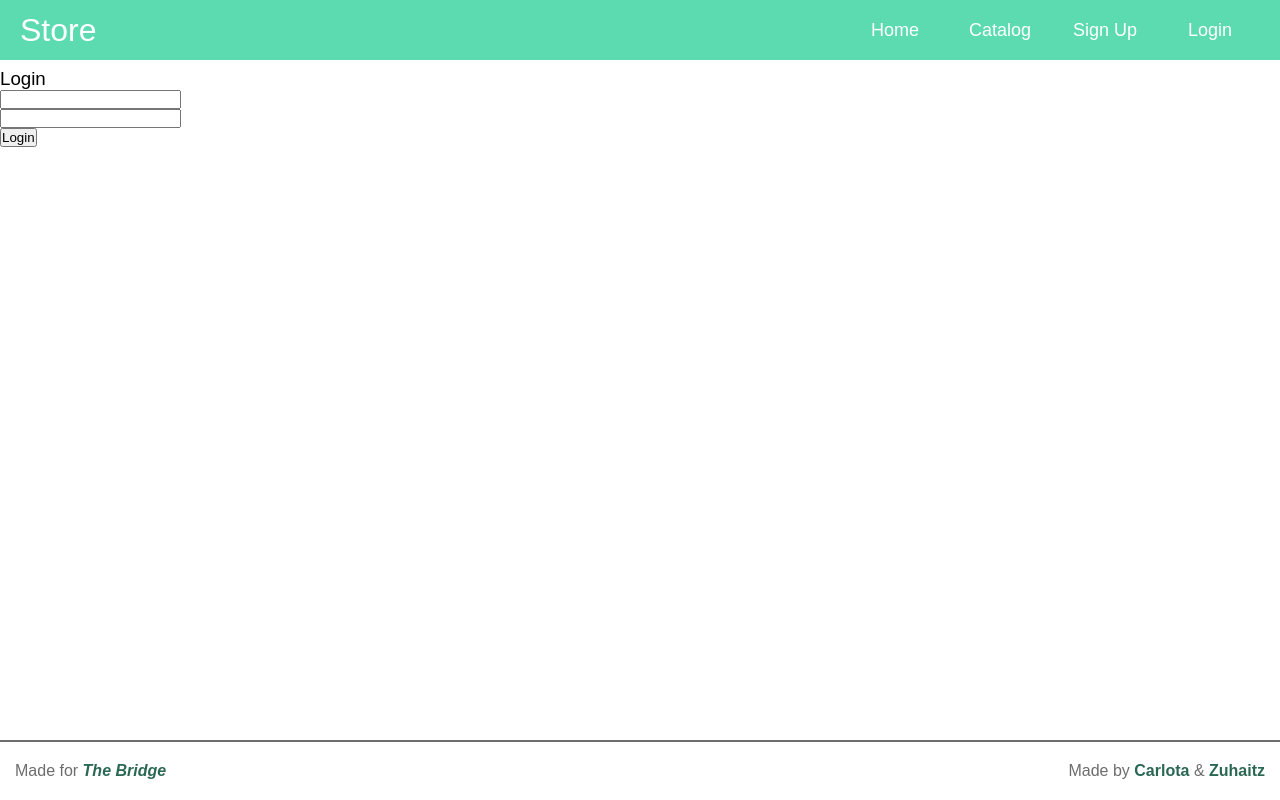
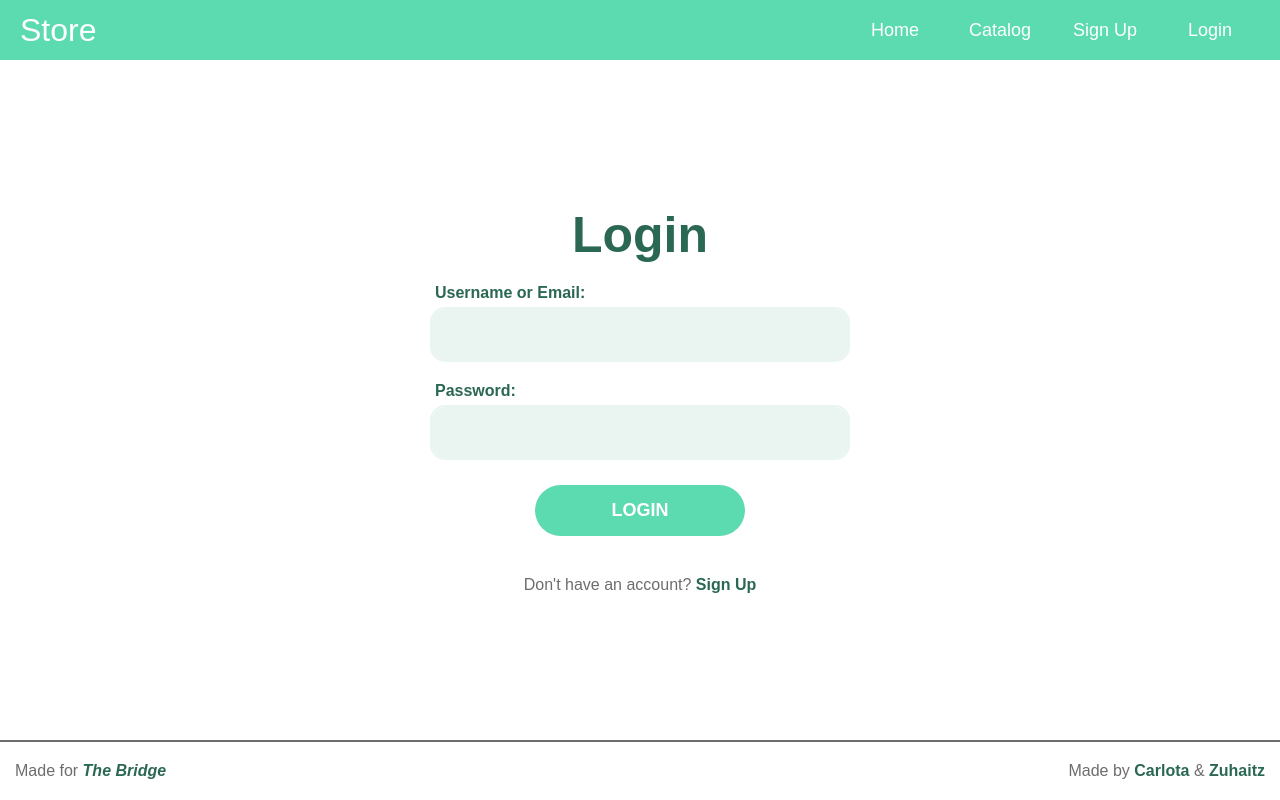
Before and after one commit to Zuhaitz/bridge-ecommerce-frontend, a React (Vite) app: page /login in a window 1280 px wide. Built offline with nearby package versions, Linux system fonts and the light colour scheme; a web font is replaced by a local one.

Commit message:
login page styling and validation

```diff
--- a/src/pages/login/Login.jsx
+++ b/src/pages/login/Login.jsx
@@ -1,5 +1,8 @@
 import { useContext, useState } from "react";
+import { useNavigate } from "react-router-dom";
 import { UserContext } from "../../context/UserContext/UserState";
+
+import "./Login.scss";
 
 const Login = () => {
   const { login } = useContext(UserContext);
@@ -11,14 +14,40 @@ const Login = () => {
 
   const [formData, setFormData] = useState(initialValue);
   const [errors, setErrors] = useState({});
+  const navigate = useNavigate();
+
+  const validateForm = () => {
+    const errorList = {};
+    const { name, password } = formData;
+
+    if (name.length === 0) errorList.name = "Fill username field.";
+    if (password.length === 0) errorList.password = "Fill password field.";
+
+    return errorList;
+  };
 
   const handleSubmit = async (event) => {
     event.preventDefault();
+
+    const errorList = validateForm();
+    if (Object.keys(errorList).length > 0) return setErrors(errorList);
+
+    try {
+      clearState();
+      navigate("/");
+    } catch (error) {
+      console.error(error);
+    }
   };
 
   const handleChange = (event) => {
     const { name, value } = event.target;
     setFormData((prevData) => ({ ...prevData, [name]: value }));
+  };
+
+  const clearState = () => {
+    setFormData({ ...initialValue });
+    setErrors({});
   };
 
   return (
@@ -28,10 +57,12 @@ const Login = () => {
 
         <form onSubmit={handleSubmit} className="login__form" noValidate>
           <div className="login__field">
+            <label htmlFor="name" className="login__fieldLabel">
+              Username or Email:
+            </label>
             <div
               className={`login__input ${errors.name && "login__input--error"}`}
             >
-              {/* <label htmlFor="name">Username or Email: </label> */}
               <input
                 type="text"
                 name="name"
@@ -40,16 +71,17 @@ const Login = () => {
                 onChange={handleChange}
               />
             </div>
-            <p className="login__error">{errors.name}</p>
           </div>
 
           <div className="login__field">
+            <label htmlFor="password" className="login__fieldLabel">
+              Password:
+            </label>
             <div
               className={`login__input ${
                 errors.password && "login__input--error"
               }`}
             >
-              {/* <label htmlFor="password">Password: </label> */}
               <input
                 type="password"
                 name="password"
@@ -59,13 +91,16 @@ const Login = () => {
                 autoComplete="off"
               />
             </div>
-            <p className="login__error">{errors.password}</p>
           </div>
 
           <button type="submit" className="login__button">
             Login
           </button>
         </form>
+
+        <p className="login__signUp">
+          Don't have an account? <a href="/register">Sign Up</a>
+        </p>
       </div>
     </section>
   );
--- a/src/pages/login/Login.scss
+++ b/src/pages/login/Login.scss
@@ -0,0 +1,124 @@
+.login {
+  display: flex;
+  justify-content: center;
+  align-items: center;
+  height: 100%;
+
+  &__container {
+    display: flex;
+    flex-direction: column;
+    justify-content: center;
+
+    width: 450px;
+    padding: 15px;
+  }
+
+  &__title {
+    margin-bottom: 15px;
+
+    text-align: center;
+    font-size: 50px;
+    font-weight: bold;
+
+    color: $primary-text-color;
+  }
+
+  &__form {
+    display: flex;
+    flex-direction: column;
+    justify-content: center;
+    align-items: center;
+  }
+
+  &__fieldLabel {
+    width: 100%;
+    padding: 5px;
+
+    font-size: 16px;
+    font-weight: bold;
+    text-align: left;
+
+    color: $primary-text-color;
+  }
+
+  &__field {
+    width: 100%;
+    display: flex;
+    flex-direction: column;
+    justify-content: center;
+    align-items: center;
+
+    margin-bottom: 10px;
+  }
+
+  &__input {
+    width: 100%;
+    margin-bottom: 5px;
+
+    border: 2px solid $background-color;
+    border-radius: 15px;
+    overflow: hidden;
+
+    background-color: $background-color;
+
+    input {
+      width: 100%;
+      padding: 15px;
+
+      font-size: 18px;
+      font-weight: bold;
+
+      outline: none;
+      border: none;
+
+      color: $primary-text-color;
+      background-color: $background-color;
+    }
+
+    &--error {
+      border: 2px solid $error-color;
+    }
+
+    ::placeholder {
+      color: $primary-text-color;
+      font-weight: normal;
+    }
+  }
+
+  &__error {
+    height: 14px;
+    font-size: 14px;
+    font-weight: bold;
+    color: $error-color;
+  }
+
+  &__button {
+    width: 50%;
+    padding: 15px;
+    margin-top: 10px;
+
+    font-size: 18px;
+    font-weight: bold;
+    text-transform: uppercase;
+
+    border: none;
+    border-radius: 100px;
+
+    cursor: pointer;
+
+    color: $secondary-text-color;
+    background-color: $primary-color;
+  }
+
+  &__signUp {
+    margin-top: 40px;
+    font-size: 16px;
+    text-align: center;
+    color: $ternary-text-color;
+
+    a {
+      font-weight: bold;
+      color: $primary-text-color;
+    }
+  }
+}
```
